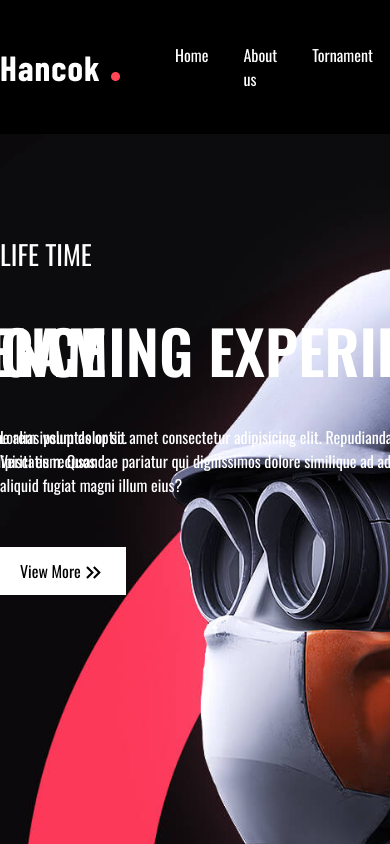
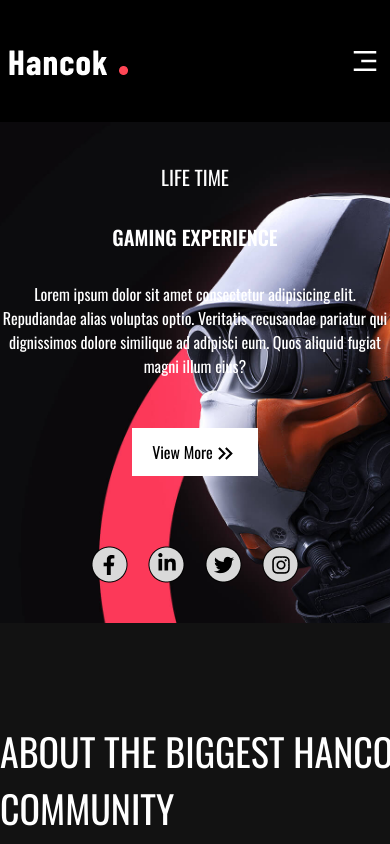
Before and after one commit to hubertDgomes/hancok, a React (Vite) app: page / in a window 390 px wide. Shown: the top 844 px of the page. Built offline with nearby package versions, Linux system fonts and the light colour scheme; a web font is replaced by a local one.

Commit message:
Add Lenis for smooth scrolling and update Banner and Header components for better responsiveness

```diff
--- a/package.json
+++ b/package.json
@@ -11,6 +11,7 @@
   },
   "dependencies": {
     "@tailwindcss/vite": "^4.1.11",
+    "lenis": "^1.3.8",
     "react": "^19.1.0",
     "react-countdown": "^2.3.6",
     "react-dom": "^19.1.0",
--- a/src/components/layouts/Banner.jsx
+++ b/src/components/layouts/Banner.jsx
@@ -16,132 +16,132 @@ const Banner = () => {
     infinite: true,
     speed: 100,
     slidesToShow: 1,
-    autoplay: true,
+    autoplay: false,
     slidesToScroll: 1,
     autoplaySpeed: 1300,
     arrows: false,
   };
   return (
     <div>
-      <div className="bg-[url(/src/assets/banner1.png)] bg-center bg-cover bg-no-repeat py-[100px]">
+      <div className="bg-[url(/src/assets/banner1.png)] bg-center bg-cover bg-no-repeat py-[40px] sm:py-[100px]">
         <Container>
           <Slider {...settings}>
             <div>
-              <div className="w-[611px] text-white font-Oswald">
-                <p className="text-[27px] mb-[30px]">LIFE TIME</p>
-                <p className="font-semibold text-[60px] mb-[30px]">
+              <div className="sm:w-[611px] text-white font-Oswald">
+                <p className="text-[20px] sm:text-[27px] mb-[30px] text-center sm:text-left">LIFE TIME</p>
+                <p className="font-semibold text-[20px] sm:text-[60px] mb-[30px] text-center sm:text-left">
                   GAMING EXPERIENCE
                 </p>
-                <p className="text-[16px] mb-[50px] mr-[94px] leading-[24px]">
+                <p className="text-[16px] mb-[50px] sm:mr-[94px] leading-[24px] text-center sm:text-left">
                   Lorem ipsum dolor sit amet consectetur adipisicing elit.
                   Repudiandae alias voluptas optio. Veritatis recusandae
                   pariatur qui dignissimos dolore similique ad adipisci eum.
                   Quos aliquid fugiat magni illum eius?
                 </p>
 
-                <button className="py-[10px] px-[20px] bg-white text-black flex items-center">
+                <button className="py-[10px] px-[20px] bg-white text-black flex items-center m-auto sm:ml-0">
                   View More{" "}
                   <MdKeyboardDoubleArrowRight className="mt-[3px] text-[25px]" />{" "}
                 </button>
               </div>
             </div>
             <div>
-              <div className="w-[611px] text-white font-Oswald">
-                <p className="text-[27px] mb-[30px]">LIFE TIME</p>
-                <p className="font-semibold text-[60px] mb-[30px]">
+              <div className="sm:w-[611px] text-white font-Oswald">
+                <p className="text-[20px] sm:text-[27px] mb-[30px] text-center sm:text-left">LIFE TIME</p>
+                <p className="font-semibold text-[20px] sm:text-[60px] mb-[30px] text-center sm:text-left">
                   GAMING EXPERIENCE
                 </p>
-                <p className="text-[16px] mb-[50px] mr-[94px] leading-[24px]">
+                <p className="text-[16px] mb-[50px] sm:mr-[94px] leading-[24px] text-center sm:text-left">
                   Lorem ipsum dolor sit amet consectetur adipisicing elit.
                   Repudiandae alias voluptas optio. Veritatis recusandae
                   pariatur qui dignissimos dolore similique ad adipisci eum.
                   Quos aliquid fugiat magni illum eius?
                 </p>
 
-                <button className="py-[10px] px-[20px] bg-white text-black flex items-center">
+                <button className="py-[10px] px-[20px] bg-white text-black flex items-center m-auto sm:ml-0">
                   View More{" "}
                   <MdKeyboardDoubleArrowRight className="mt-[3px] text-[25px]" />{" "}
                 </button>
               </div>
             </div>
             <div>
-              <div className="w-[611px] text-white font-Oswald">
-                <p className="text-[27px] mb-[30px]">LIFE TIME</p>
-                <p className="font-semibold text-[60px] mb-[30px]">
+              <div className="sm:w-[611px] text-white font-Oswald">
+                <p className="text-[20px] sm:text-[27px] mb-[30px] text-center sm:text-left">LIFE TIME</p>
+                <p className="font-semibold text-[20px] sm:text-[60px] mb-[30px] text-center sm:text-left">
                   GAMING EXPERIENCE
                 </p>
-                <p className="text-[16px] mb-[50px] mr-[94px] leading-[24px]">
+                <p className="text-[16px] mb-[50px] sm:mr-[94px] leading-[24px] text-center sm:text-left">
                   Lorem ipsum dolor sit amet consectetur adipisicing elit.
                   Repudiandae alias voluptas optio. Veritatis recusandae
                   pariatur qui dignissimos dolore similique ad adipisci eum.
                   Quos aliquid fugiat magni illum eius?
                 </p>
 
-                <button className="py-[10px] px-[20px] bg-white text-black flex items-center">
+                <button className="py-[10px] px-[20px] bg-white text-black flex items-center m-auto sm:ml-0">
                   View More{" "}
                   <MdKeyboardDoubleArrowRight className="mt-[3px] text-[25px]" />{" "}
                 </button>
               </div>
             </div>
             <div>
-              <div className="w-[611px] text-white font-Oswald">
-                <p className="text-[27px] mb-[30px]">LIFE TIME</p>
-                <p className="font-semibold text-[60px] mb-[30px]">
+              <div className="sm:w-[611px] text-white font-Oswald">
+                <p className="text-[20px] sm:text-[27px] mb-[30px] text-center sm:text-left">LIFE TIME</p>
+                <p className="font-semibold text-[20px] sm:text-[60px] mb-[30px] text-center sm:text-left">
                   GAMING EXPERIENCE
                 </p>
-                <p className="text-[16px] mb-[50px] mr-[94px] leading-[24px]">
+                <p className="text-[16px] mb-[50px] sm:mr-[94px] leading-[24px] text-center sm:text-left">
                   Lorem ipsum dolor sit amet consectetur adipisicing elit.
                   Repudiandae alias voluptas optio. Veritatis recusandae
                   pariatur qui dignissimos dolore similique ad adipisci eum.
                   Quos aliquid fugiat magni illum eius?
                 </p>
 
-                <button className="py-[10px] px-[20px] bg-white text-black flex items-center">
+                <button className="py-[10px] px-[20px] bg-white text-black flex items-center m-auto sm:ml-0">
                   View More{" "}
                   <MdKeyboardDoubleArrowRight className="mt-[3px] text-[25px]" />{" "}
                 </button>
               </div>
             </div>
             <div>
-              <div className="w-[611px] text-white font-Oswald">
-                <p className="text-[27px] mb-[30px]">LIFE TIME</p>
-                <p className="font-semibold text-[60px] mb-[30px]">
+              <div className="sm:w-[611px] text-white font-Oswald">
+                <p className="text-[20px] sm:text-[27px] mb-[30px] text-center sm:text-left">LIFE TIME</p>
+                <p className="font-semibold text-[20px] sm:text-[60px] mb-[30px] text-center sm:text-left">
                   GAMING EXPERIENCE
                 </p>
-                <p className="text-[16px] mb-[50px] mr-[94px] leading-[24px]">
+                <p className="text-[16px] mb-[50px] sm:mr-[94px] leading-[24px] text-center sm:text-left">
                   Lorem ipsum dolor sit amet consectetur adipisicing elit.
                   Repudiandae alias voluptas optio. Veritatis recusandae
                   pariatur qui dignissimos dolore similique ad adipisci eum.
                   Quos aliquid fugiat magni illum eius?
                 </p>
 
-                <button className="py-[10px] px-[20px] bg-white text-black flex items-center">
+                <button className="py-[10px] px-[20px] bg-white text-black flex items-center m-auto sm:ml-0">
                   View More{" "}
                   <MdKeyboardDoubleArrowRight className="mt-[3px] text-[25px]" />{" "}
                 </button>
               </div>
             </div>
             <div>
-              <div className="w-[611px] text-white font-Oswald">
-                <p className="text-[27px] mb-[30px]">LIFE TIME</p>
-                <p className="font-semibold text-[60px] mb-[30px]">
+              <div className="sm:w-[611px] text-white font-Oswald">
+                <p className="text-[20px] sm:text-[27px] mb-[30px] text-center sm:text-left">LIFE TIME</p>
+                <p className="font-semibold text-[20px] sm:text-[60px] mb-[30px] text-center sm:text-left">
                   GAMING EXPERIENCE
                 </p>
-                <p className="text-[16px] mb-[50px] mr-[94px] leading-[24px]">
+                <p className="text-[16px] mb-[50px] sm:mr-[94px] leading-[24px] text-center sm:text-left">
                   Lorem ipsum dolor sit amet consectetur adipisicing elit.
                   Repudiandae alias voluptas optio. Veritatis recusandae
                   pariatur qui dignissimos dolore similique ad adipisci eum.
                   Quos aliquid fugiat magni illum eius?
                 </p>
 
-                <button className="py-[10px] px-[20px] bg-white text-black flex items-center">
+                <button className="py-[10px] px-[20px] bg-white text-black flex items-center m-auto sm:ml-0">
                   View More{" "}
                   <MdKeyboardDoubleArrowRight className="mt-[3px] text-[25px]" />{" "}
                 </button>
               </div>
             </div>
           </Slider>
-          <div className="flex gap-x-[20px] mt-[300px]">
+          <div className="flex gap-x-[20px] mt-[70px] justify-center sm:justify-start sm:mt-[300px]">
             <Images src={fb} />
             <Images src={ld} />
             <Images src={tw} />
--- a/src/components/layouts/Header.jsx
+++ b/src/components/layouts/Header.jsx
@@ -1,41 +1,73 @@
-import React from 'react'
-import Images from '../Images'
-import logo from '/src/assets/logo.png'
-import Container from '../Container'
-import earth from '/src/assets/globe.png'
-import sign from '/src/assets/sign-out-alt.png'
+import React, { useState } from "react";
+import Images from "../Images";
+import logo from "/src/assets/logo.png";
+import Container from "../Container";
+import earth from "/src/assets/globe.png";
+import sign from "/src/assets/sign-out-alt.png";
 import { IoSearchSharp } from "react-icons/io5";
+import { RiMenu3Fill } from "react-icons/ri";
+
 const Header = () => {
+  const [show , setShow] = useState(false)
+  const showHandler = ()=>{
+    setShow(!show)
+  }
+
 return (
     <div className="bg-black py-[40px]">
         <Container>
-         <div className="flex items-center justify-between">
+            <div className="flex items-center justify-between relative">
                 <div className="flex items-center gap-x-[50px]">
-                <Images src={logo}/>
-                <ul className='flex gap-x-[35px] text-white font-Oswald'>
-                    <li className='cursor-pointer'>Home</li>
-                    <li className='cursor-pointer'>About us</li>
-                    <li className='cursor-pointer'>Tornament</li>
-                    <li className='cursor-pointer'>Store</li>
-                    <li className='cursor-pointer'>Team</li>
-                    <li className='cursor-pointer'>FAQ</li>
-                    <li className='cursor-pointer'>Contact Us</li>
+                    <Images className={"ml-2 lg:ml-0"} src={logo} />
+                    <ul className="sm:gap-x-[35px] gap-x-[10px] text-[11px] lg:text-[16px] text-white font-Oswald hidden sm:block sm:flex">
+                        <li className="cursor-pointer">Home</li>
+                        <li className="cursor-pointer">About us</li>
+                        <li className="cursor-pointer">Tornament</li>
+                        <li className="cursor-pointer">Store</li>
+                        <li className="cursor-pointer">Team</li>
+                        <li className="cursor-pointer">FAQ</li>
+                        <li className="cursor-pointer">Contact Us</li>
                     </ul>
                 </div>
-            <div className="flex items-center text-white font-Oswald justify-between gap-x-[6px]">
-                <Images src={earth}/>
+                <div className="items-center text-white font-Oswald justify-between ml-20 gap-x-[6px] hidden sm:block sm:flex">
+                    <Images src={earth} />
                     <div className="flex items-center mb-[6px]">
-                    <Images className={"w-[18px]"} src={sign}/>
-                    <p className='text-[16px]'>Sign In</p>
+                        <Images className={"w-[18px]"} src={sign} />
+                        <p className="text-[16px]">Sign In</p>
                     </div>
                     <div className="">
-                    <IoSearchSharp className='' />
+                        <IoSearchSharp className="" />
                     </div>
                 </div>
+
+                <button onClick={showHandler}>
+                    <RiMenu3Fill className="text-white text-[30px] mr-[10px] cursor-pointer block sm:hidden" />
+                </button>
             </div>
+            {show &&
+                <div className="text-right absolute top-5 right-9 bg-white text-black p-3.5 text-[10px] block sm:hidden">
+                    <ul>
+                        <li>Home</li>
+                        <li>About us</li>
+                        <li>Tornament</li>
+                        <li>Store</li>
+                        <li>Team</li>
+                        <li>FAQ</li>
+                        <li>Contact Us</li>
+                    </ul>
+                    <Images src={earth} />
+                    <div className="flex items-center mb-[6px]">
+                        <Images className={"w-[18px]"} src={sign} />
+                        <p className="text-[16px]">Sign In</p>
+                    </div>
+                    <div className="">
+                        <IoSearchSharp className="flex items-end" />
+                    </div>
+                </div>
+            }
         </Container>
     </div>
-  )
-}
+);
+};
 
-export default Header
+export default Header;
--- a/src/components/pages/Home.jsx
+++ b/src/components/pages/Home.jsx
@@ -1,24 +1,35 @@
-import React from 'react'
-import Banner from '../layouts/Banner'
-import Banner2 from '../layouts/Banner2'
-import Popular from '../layouts/Popular'
-import Streaming from '../layouts/Streaming'
-import SalePart from '../layouts/SalePart'
-import Accesories from '../layouts/Accesories'
-import ProTeam from '../layouts/ProTeam'
+import React from "react";
+import Banner from "../layouts/Banner";
+import Banner2 from "../layouts/Banner2";
+import Popular from "../layouts/Popular";
+import Streaming from "../layouts/Streaming";
+import SalePart from "../layouts/SalePart";
+import Accesories from "../layouts/Accesories";
+import ProTeam from "../layouts/ProTeam";
+import Lenis from "lenis";
+
 
 const Home = () => {
+  const lenis = new Lenis()
+
+  function raf(time){
+    lenis.raf(time)
+    requestAnimationFrame(raf)
+  }
+  raf()
+
+
   return (
     <>
-    <Banner/>
-    <Banner2/>
-    <Popular/>
-    <Streaming/>
-    <SalePart/>
-    <Accesories/>
-    <ProTeam/>
+      <Banner />
+      <Banner2 />
+      <Popular />
+      <Streaming />
+      <SalePart />
+      <Accesories />
+      <ProTeam />
     </>
-  )
-}
+  );
+};
 
-export default Home
+export default Home;
```
Also changed, not shown: 1 other file (tests, documents, lock files or other folders). Lines whose indentation alone changed are shown as unchanged.
